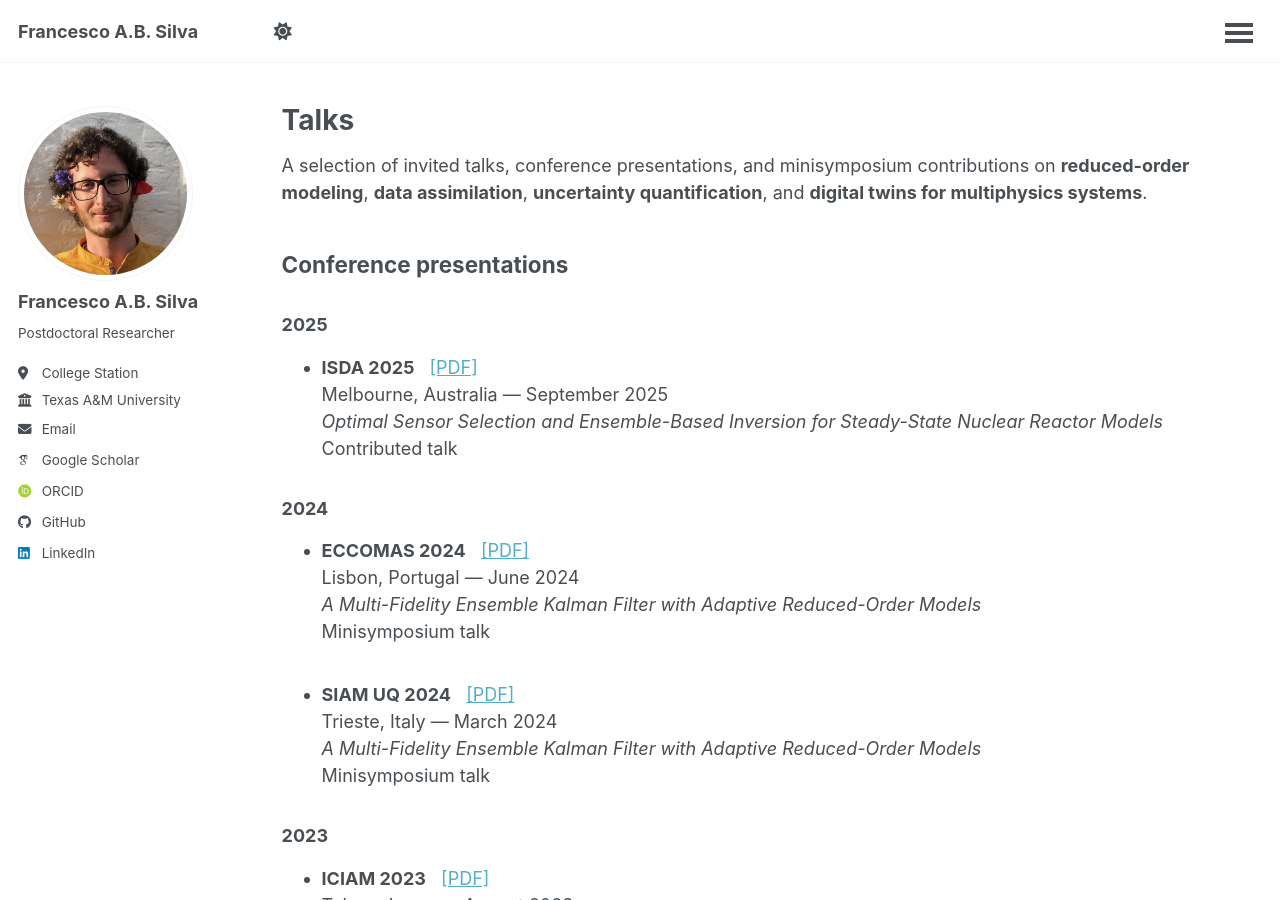
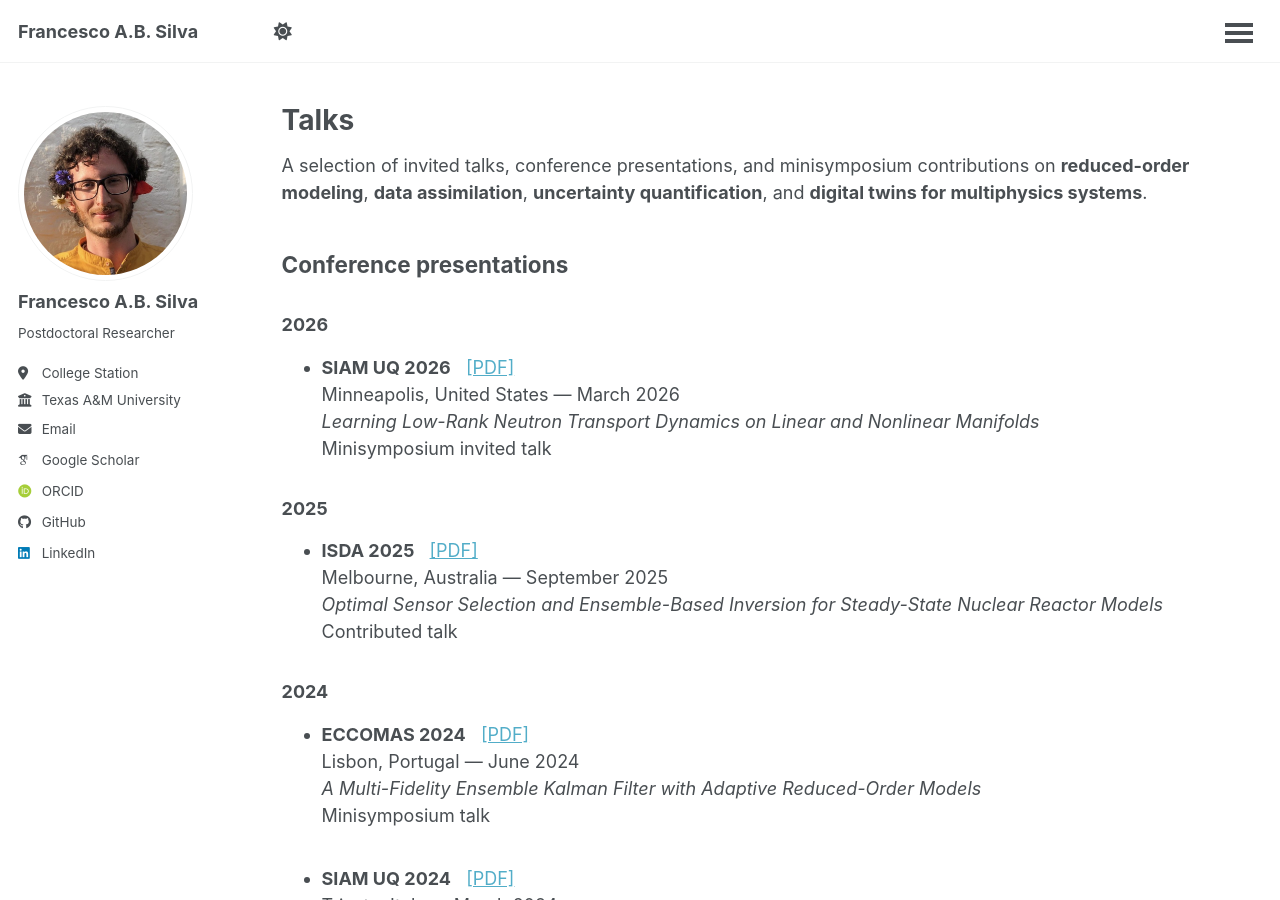
Before and after one commit to FrancescoSilva/francescosilva.github.io, a Jekyll site: the page built from _pages/talks.html, in a window 1280 px wide and 900 px high. Built offline with Jekyll 4.4.1, drawn with Linux system fonts in a browser that asks for light colours; some web fonts are replaced; some of the changed text lies outside the part shown.

Commit message:
Update talks.html

```diff
--- a/_pages/talks.html
+++ b/_pages/talks.html
@@ -16,6 +16,17 @@ author_profile: true
 {% endif %}
 
 <h2>Conference presentations</h2>
+
+<h3>2026</h3>
+<ul>
+  <li>
+    <strong>SIAM UQ 2026</strong>&nbsp;&nbsp;
+    <a href="/files/talks/siam-uq26-slides.pdf" target="_blank" title="Download slides">[PDF]</a><br>
+    Minneapolis, United States — March 2026<br>
+    <em>Learning Low-Rank Neutron Transport Dynamics on Linear and Nonlinear Manifolds</em><br>
+    Minisymposium invited talk
+  </li>
+</ul>
 
 <h3>2025</h3>
 <ul>
@@ -124,7 +135,7 @@ author_profile: true
     <a href="/files/talks/coupled-2021-slides.pdf" target="_blank" title="Download slides">[PDF]</a><br>
     Virtual Conference — June 2021<br>
     <em>Reduced basis methods for initial condition estimation: Application to transport of contaminants</em><br>
-    Minisymposium accepted talk
+    Minisymposium invited talk
   </li>
   <br>
   <li>
```
